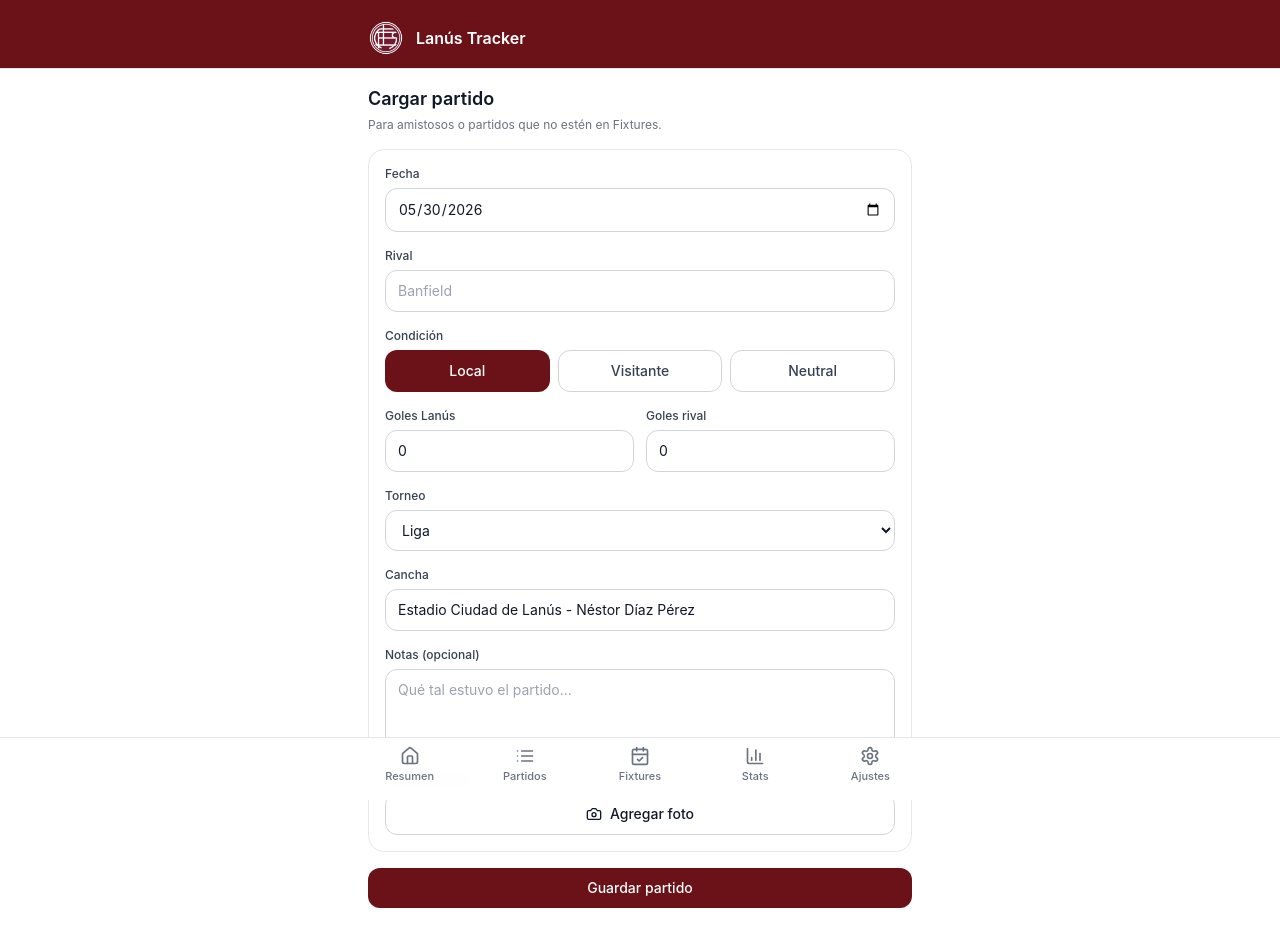
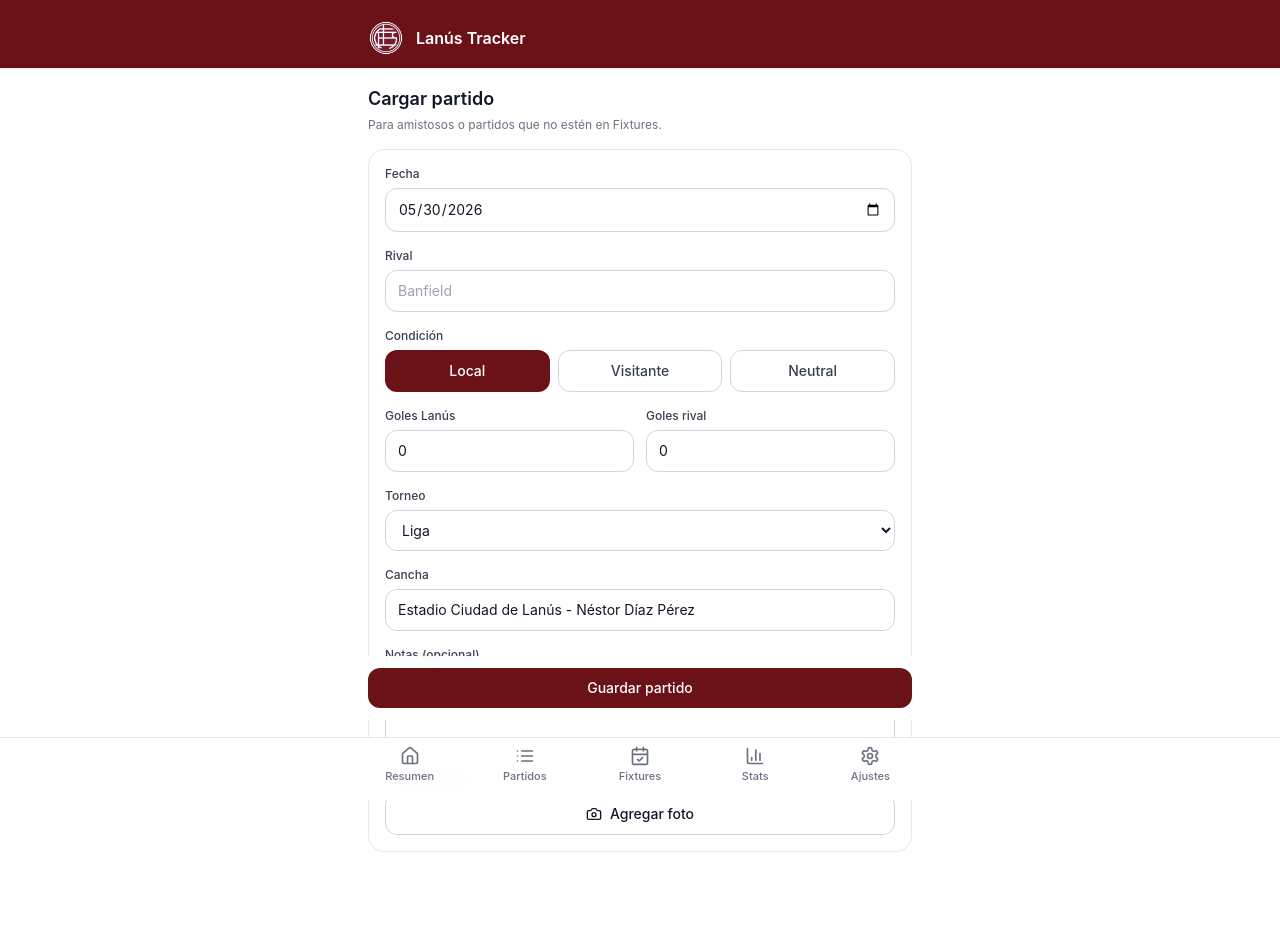
Before and after one commit to gennonifranco/Lanus, a React (Vite) app: page /cargar in a window 1280 px wide. Shown: the top 946 px of the page. Built offline with nearby package versions, Linux system fonts and the light colour scheme; a web font is replaced by a local one.

Commit message:
Botón guardar fijo en pantalla al scrollear el formulario

```diff
--- a/src/components/form/MatchForm.tsx
+++ b/src/components/form/MatchForm.tsx
@@ -244,7 +244,7 @@
         {error && <p className="text-sm text-loss">{error}</p>}
       </div>
 
-      <div className="flex gap-2">
+      <div className="sticky bottom-20 z-10 flex gap-2 bg-white/90 py-3 backdrop-blur dark:bg-neutral-950/90">
         {onCancel && (
           <button type="button" className="btn-secondary flex-1" onClick={onCancel}>
             Cancelar
```
